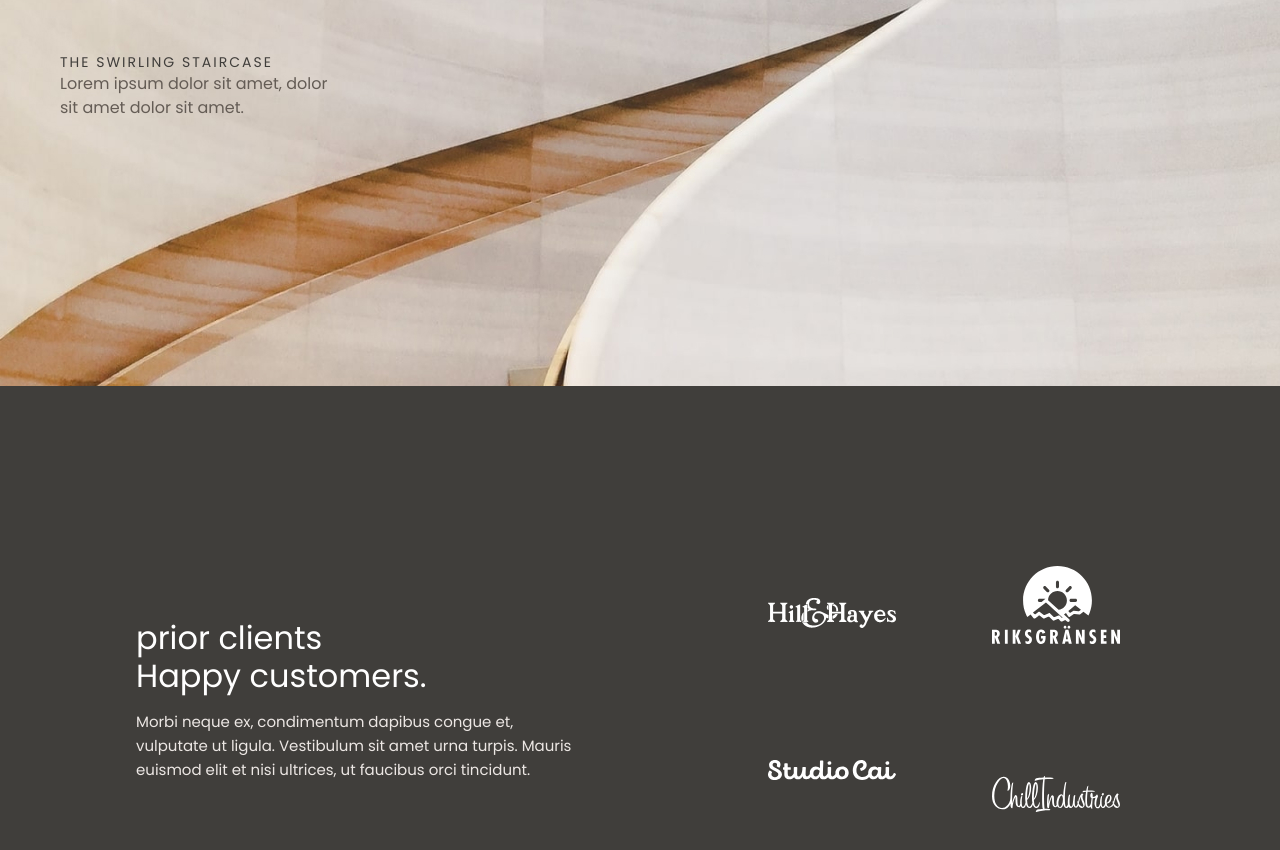
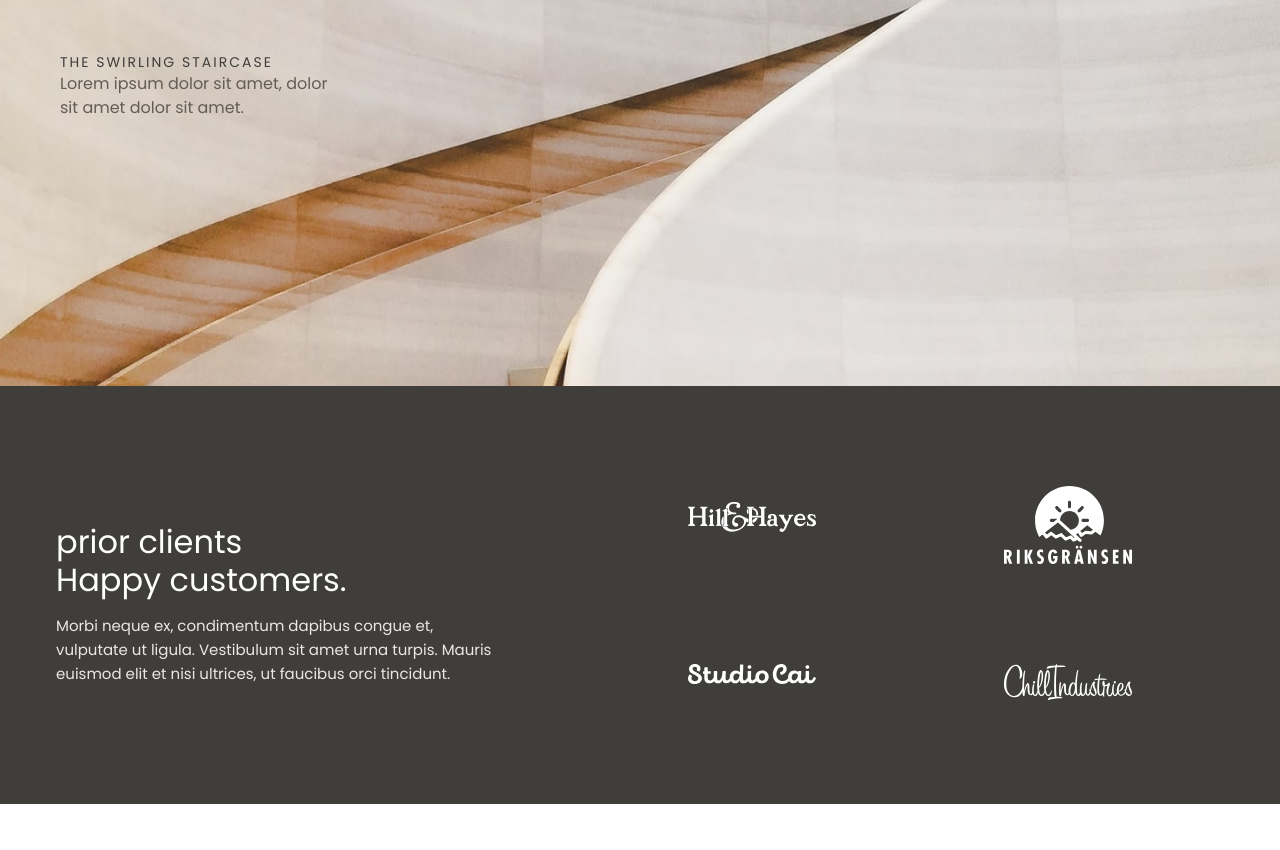
Before and after one commit to pasha5826/Wishbone, a plain HTML site: page index.html in a window 1280 px wide. Shown: the part 3629-4479 px from the top of the page. After the commit the page ends 4433 px from the top, so only its background shows below. Drawn offline with Linux system fonts and the light colour scheme.

Commit message:
commit new section

```diff
--- a/css/style.css
+++ b/css/style.css
@@ -388,18 +388,28 @@ max-width: 285px;
 
 .holder{
     background: #403E3B;
-    border-radius: 0px;
-    min-height: 410px;
     padding-top: 100px;
     padding-bottom: 100px;
+
+
+}
+
+.holder_main {
+    max-width: 1168px;
+    margin: auto;
+    display: flex;
+    justify-content: space-between;
     align-items: center;
-    display: flex;
+
 }
 
 .text_main{
     max-width: 451px;
-    margin-left: 136px ;
     height: 144px;
+    margin-right: 181px;
+
+
+
 }
 
 
@@ -433,22 +443,23 @@ color: #ECE7E4;}
 
 
 .first_icon{
+flex-wrap: wrap;
+    display: flex;
 
-    display:block;
- margin-left: 181px ;
 }
 
 .icon_first{
     margin-bottom: 128px;
 }
 
+.second_icon{
+    flex-wrap: wrap;
+    display: flex;
+    margin-left: 96px;
 
-
-.second_icon{
-    display: block;
-    margin-left: 96px ;
 }
 
 .icon_second{
-    margin-bottom: 128px;
+    margin-bottom: 96px;
+
 }
--- a/index.html
+++ b/index.html
@@ -189,7 +189,7 @@
 
 
 <section class="holder">
-
+<div class="holder_main">
     <div class="text_main">
             <h4>
                 prior clients
@@ -206,15 +206,13 @@
 
 
     <div class="first_icon">
-  <div class="icon_first"> <a href="#"> <img src="img/icon1.svg" alt="icon"> </a> </div>
-        <div> <a href="#"> <img src="img/icon5.svg" alt="icon"> </a> </div>
-    </div>
+   <a class="icon_first" href="#"> <img src="img/icon1.svg" alt="icon"> </a>
+          <a href="#"> <img src="img/icon5.svg" alt="icon"> </a></div>
+        <div class="second_icon"> <a class="icon_second" href="#"> <img src="img/icon3.svg" alt="icon"> </a>
+        <a href="#"> <img src="img/icon4.svg" alt="icon"> </a></div>
 
-    <div class="second_icon">
-        <div class="icon_second"> <a href="#"> <img src="img/icon3.svg" alt="icon"> </a> </div>
-        <div> <a href="#"> <img src="img/icon4.svg" alt="icon"> </a> </div>
-    </div>
 
+</div>
 </section>
 
 </body>
```
